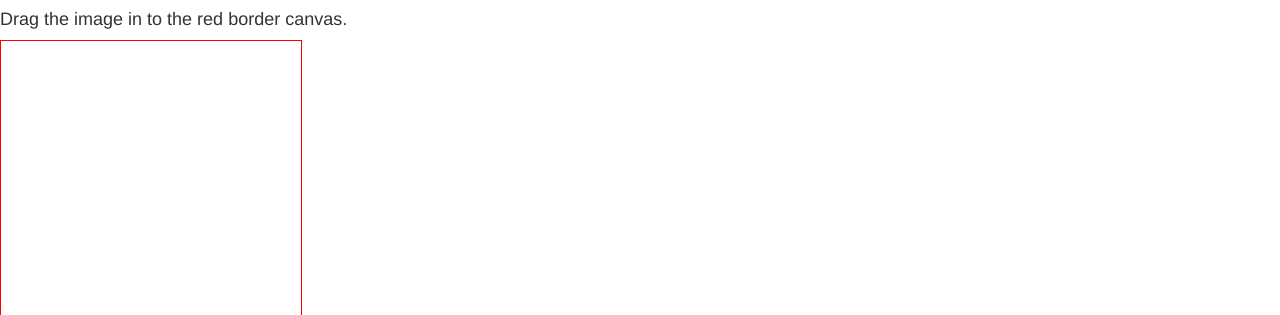
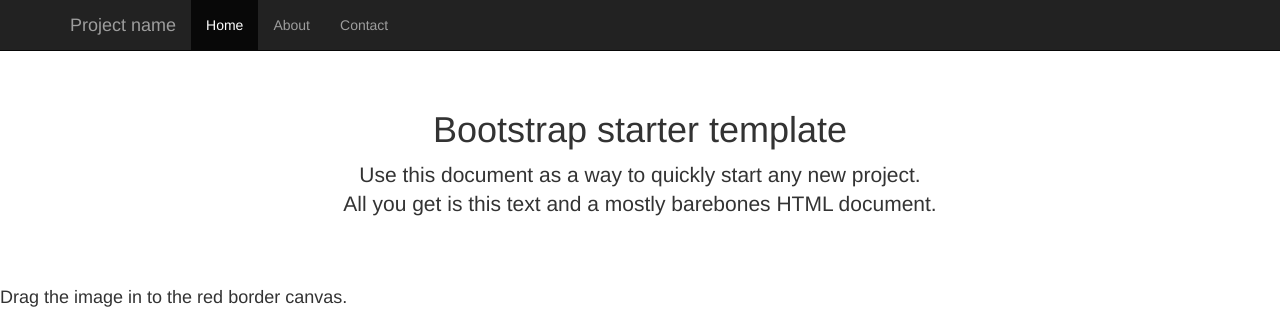
Before and after one commit to ArchanaKalidoss/assignment, a plain HTML site: page SampleProject/WebContent/index.html in a window 1280 px wide. Shown: the top 315 px of the page. Drawn offline with nearby package versions, Linux system fonts and the light colour scheme; files that its build step writes are made by us from their sources; files whose address does not match are found by name.

Commit message:
Commit Check

```diff
--- /dev/null
+++ b/SampleProject/WebContent/css/starter-template.css
@@ -0,0 +1,7 @@
+body {
+  padding-top: 50px;
+}
+.starter-template {
+  padding: 40px 15px;
+  text-align: center;
+}
--- a/SampleProject/WebContent/index.html
+++ b/SampleProject/WebContent/index.html
@@ -8,7 +8,8 @@
 <title>Sample Assignment</title>
 
 <link rel="stylesheet" type="text/css" media="all" href="sampleStyle.css" />
-<link href="css/bootstrap.min.css" rel="stylesheet">
+<link href="css/bootstrap.min.css" rel="stylesheet" />
+<link href="css/starter-template.css" rel="stylesheet" />
 <link rel="stylesheet" type="text/css" href="joint.css" />
 
 <script src="lodash.min.js"></script>
@@ -21,6 +22,35 @@
 </head>
 
 <body>
+<nav class="navbar navbar-inverse navbar-fixed-top">
+      <div class="container">
+        <div class="navbar-header">
+          <button type="button" class="navbar-toggle collapsed" data-toggle="collapse" data-target="#navbar" aria-expanded="false" aria-controls="navbar">
+            <span class="sr-only">Toggle navigation</span>
+            <span class="icon-bar"></span>
+            <span class="icon-bar"></span>
+            <span class="icon-bar"></span>
+          </button>
+          <a class="navbar-brand" href="#">Project name</a>
+        </div>
+        <div id="navbar" class="collapse navbar-collapse">
+          <ul class="nav navbar-nav">
+            <li class="active"><a href="#">Home</a></li>
+            <li><a href="#about">About</a></li>
+            <li><a href="#contact">Contact</a></li>
+          </ul>
+        </div><!--/.nav-collapse -->
+      </div>
+    </nav>
+
+    <div class="container">
+
+      <div class="starter-template">
+        <h1>Bootstrap starter template</h1>
+        <p class="lead">Use this document as a way to quickly start any new project.<br> All you get is this text and a mostly barebones HTML document.</p>
+      </div>
+
+    </div><!-- /.container -->
 	<form id="form1" name="form1" action="SampleServlet" method="post"
 		enctype="multipart/form-data" accept-charset="UTF-8">
 		<div>
--- /dev/null
+++ b/SampleProject/WebContent/js/offcanvas.js
@@ -0,0 +1,5 @@
+$(document).ready(function () {
+  $('[data-toggle="offcanvas"]').click(function () {
+    $('.row-offcanvas').toggleClass('active')
+  });
+});
```
Also changed, not shown: SampleProject/.settings/org.eclipse.wst.common.project.facet.core.xml, SampleProject/WebContent/WEB-INF/web.xml (line endings or trailing spaces), 1 other file.
